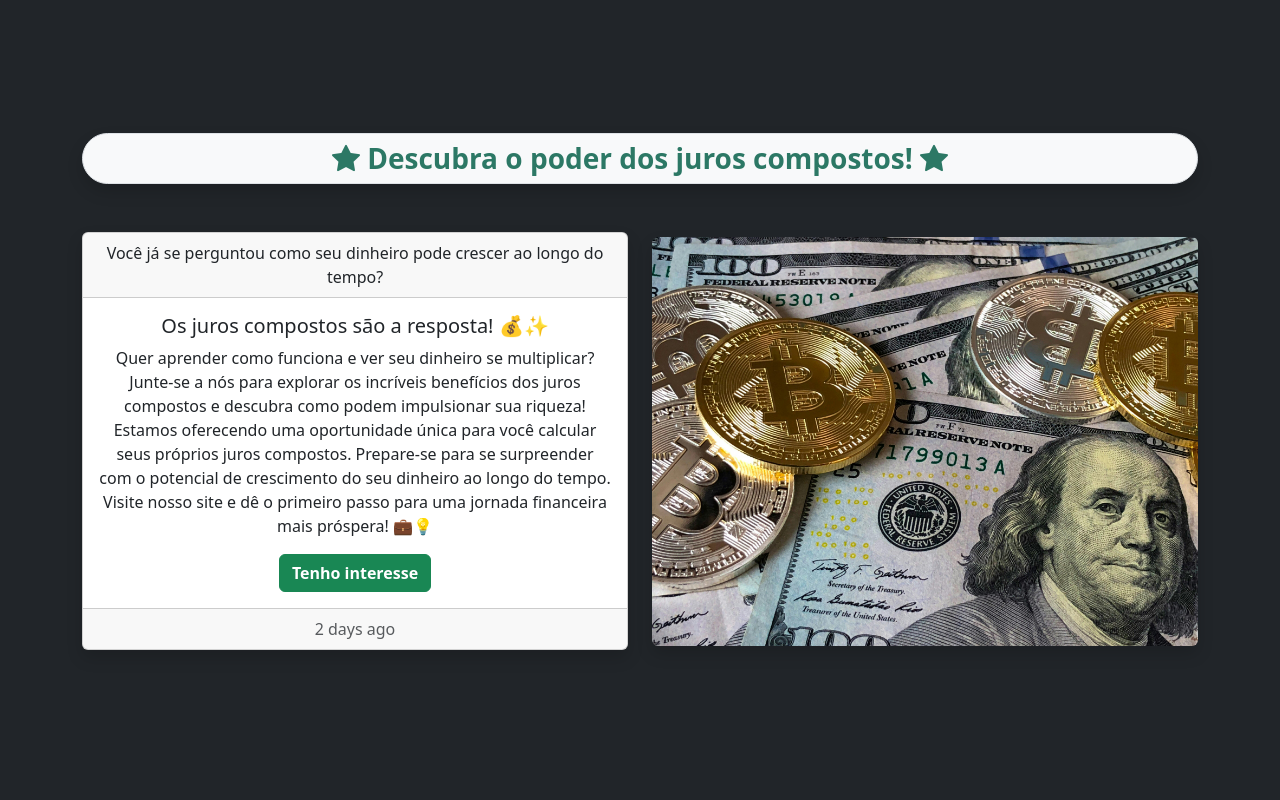
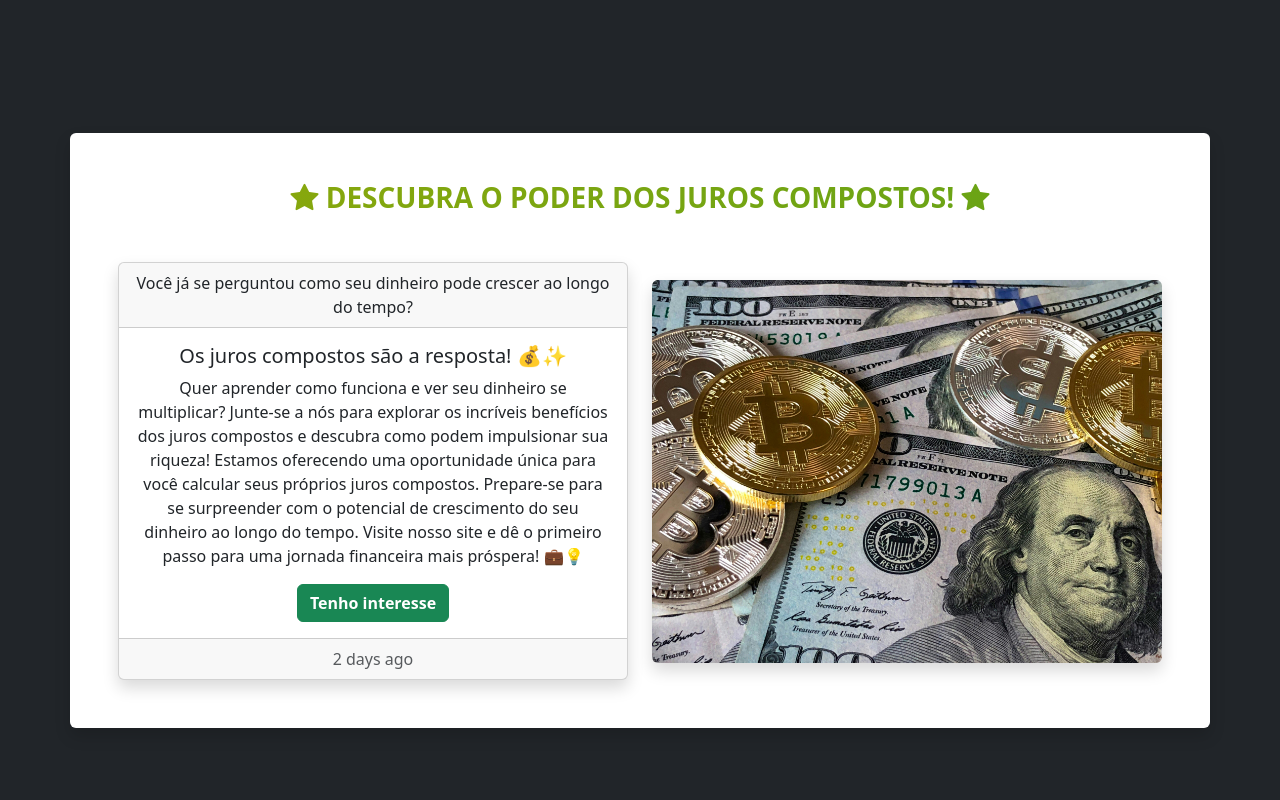
Before and after one commit to TallysonFreitas/Financess, a React (Create React App) app: page / in a window 1280 px wide. Shown: the part 720-1520 px from the top of the page. Built offline with nearby package versions, Linux system fonts and the light colour scheme.

Commit message:
style: estiliza container

```diff
--- a/src/containers/Taxes/index.tsx
+++ b/src/containers/Taxes/index.tsx
@@ -1,16 +1,19 @@
 import ImgJuros from '../../assets/Taxes.jpg'
+import TituloGradrient from '../../components/TituloGradient'
 import FormModal from '../FormModal'
 
 const Taxes = () => {
   return (
     <section className="bg-dark">
-      <div className="container">
+      <div className="container bg-white p-5 rounded shadow">
         {/* Titulo */}
         <div className="text-center mb-5 text-successedt">
-          <h2 className="fw-bold fs-3 border rounded-pill bg-light py-2 shadow">
-            <i className="bi bi-star-fill"></i> Descubra o poder dos juros
-            compostos! <i className="bi bi-star-fill"></i>
-          </h2>
+          <TituloGradrient gradient="135deg, rgba(181,173,0,1) 0%, rgba(13,152,48,1) 100%">
+            <h2 className="fw-bold fs-3">
+              <i className="bi bi-star-fill"></i> Descubra o poder dos juros
+              compostos! <i className="bi bi-star-fill"></i>
+            </h2>
+          </TituloGradrient>
         </div>
         {/* Content */}
         <div className="row align-items-center">
```
